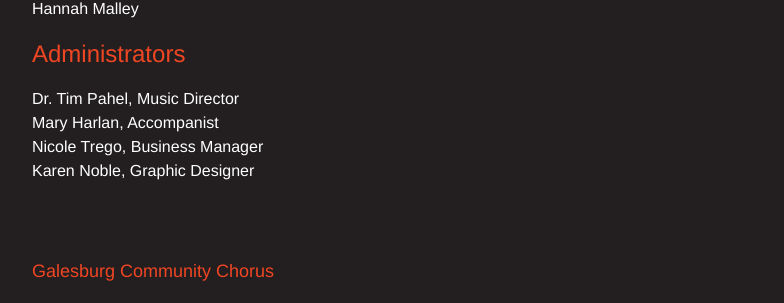
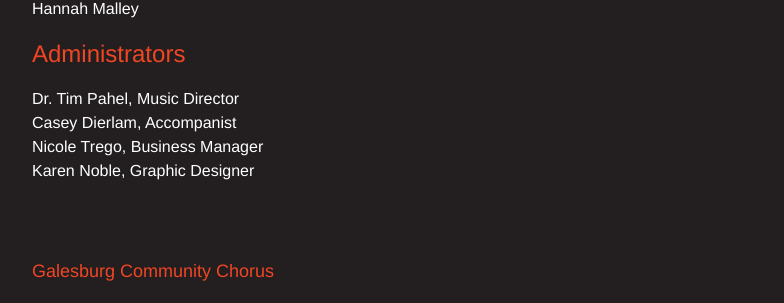
Before and after one commit to galesburgchorus/galesburgchorus.github.io, a Jekyll site: the page built from members.md, in a window 1280 px wide and 900 px high, scrolled down 1847 px. Shown: the part 360-663 px from the top of the window, without its empty margins (238-1022 px from the left). Built offline with Jekyll 4.4.1, drawn with Linux system fonts in a browser that asks for light colours; some web fonts are replaced.

Commit message:
Updated members.md

```diff
--- a/members.md
+++ b/members.md
@@ -93,6 +93,6 @@ Hannah Malley
 
 ## Administrators
 Dr. Tim Pahel, Music Director
-Mary Harlan, Accompanist
+Casey Dierlam, Accompanist
 Nicole Trego, Business Manager
 Karen Noble, Graphic Designer
```
